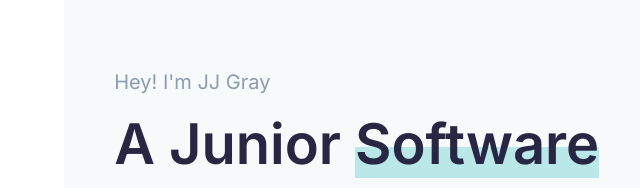
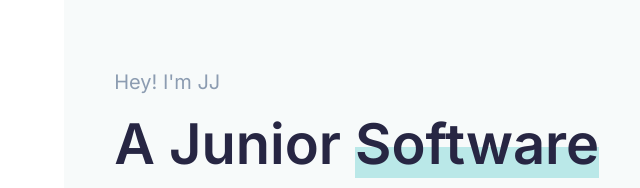
Before and after one commit to jjgray90/oxna-portfolio, a plain HTML site: page index.html in a window 1280 px wide. Shown: the part 207-395 px from the top of the page, 0-640 px from the left. Drawn offline with Linux system fonts and the light colour scheme.

Commit message:
slight text change to intro

```diff
--- a/index.html
+++ b/index.html
@@ -28,7 +28,7 @@
         <section class="intro">
             <div class="intro__intro-container">
                 <div class="intro__intro-text">
-                    <h1 class="intro__intro-text-subheading">Hey! I'm JJ Gray</h1>
+                    <h1 class="intro__intro-text-subheading">Hey! I'm JJ</h1>
                     <h2 class="intro__intro-text-heading">A Junior <span
                             class="intro__intro-text-heading intro__intro-text-heading--highlight">Software
                             Developer</span> based in the UK.</h2>
```
